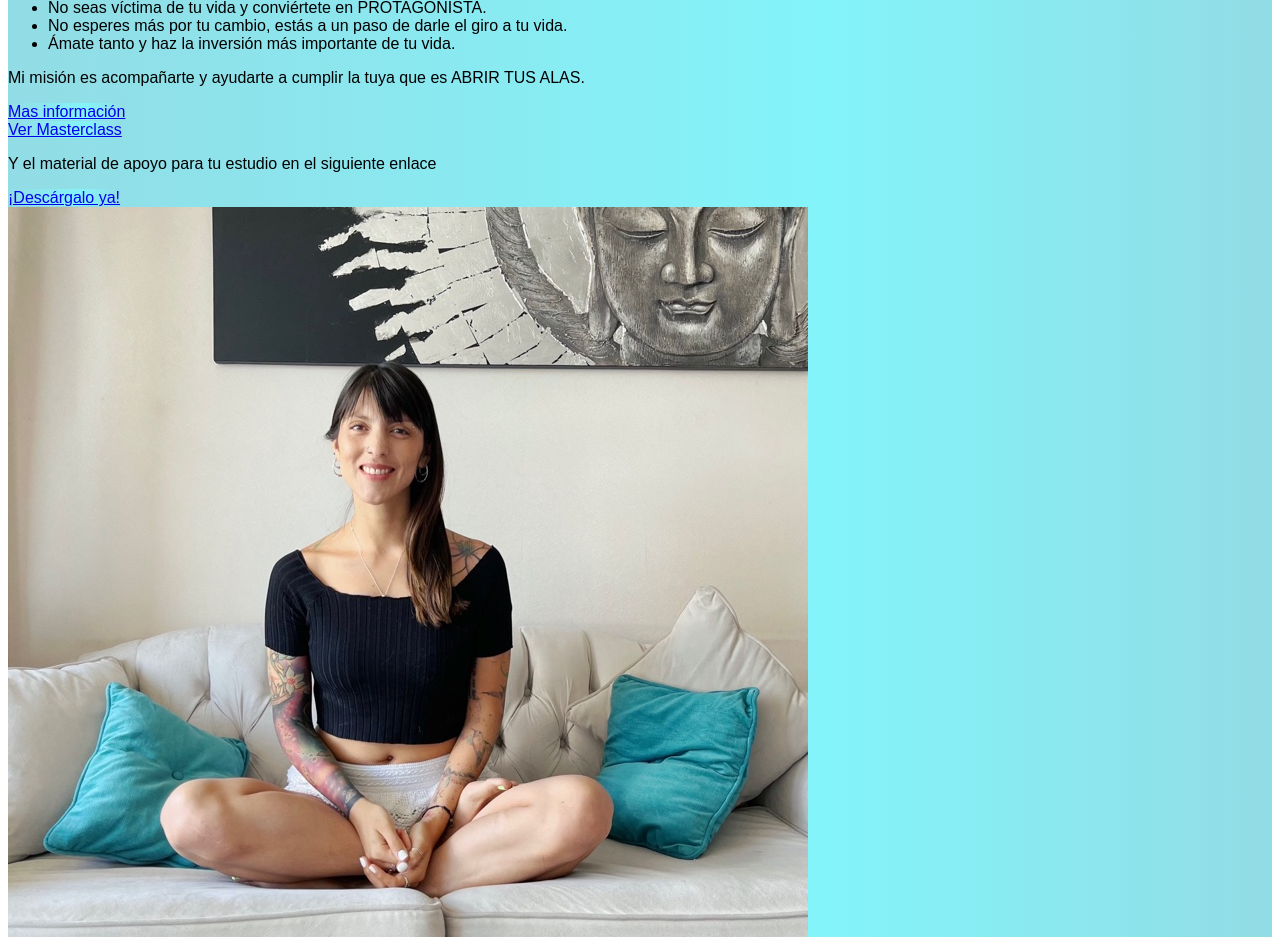
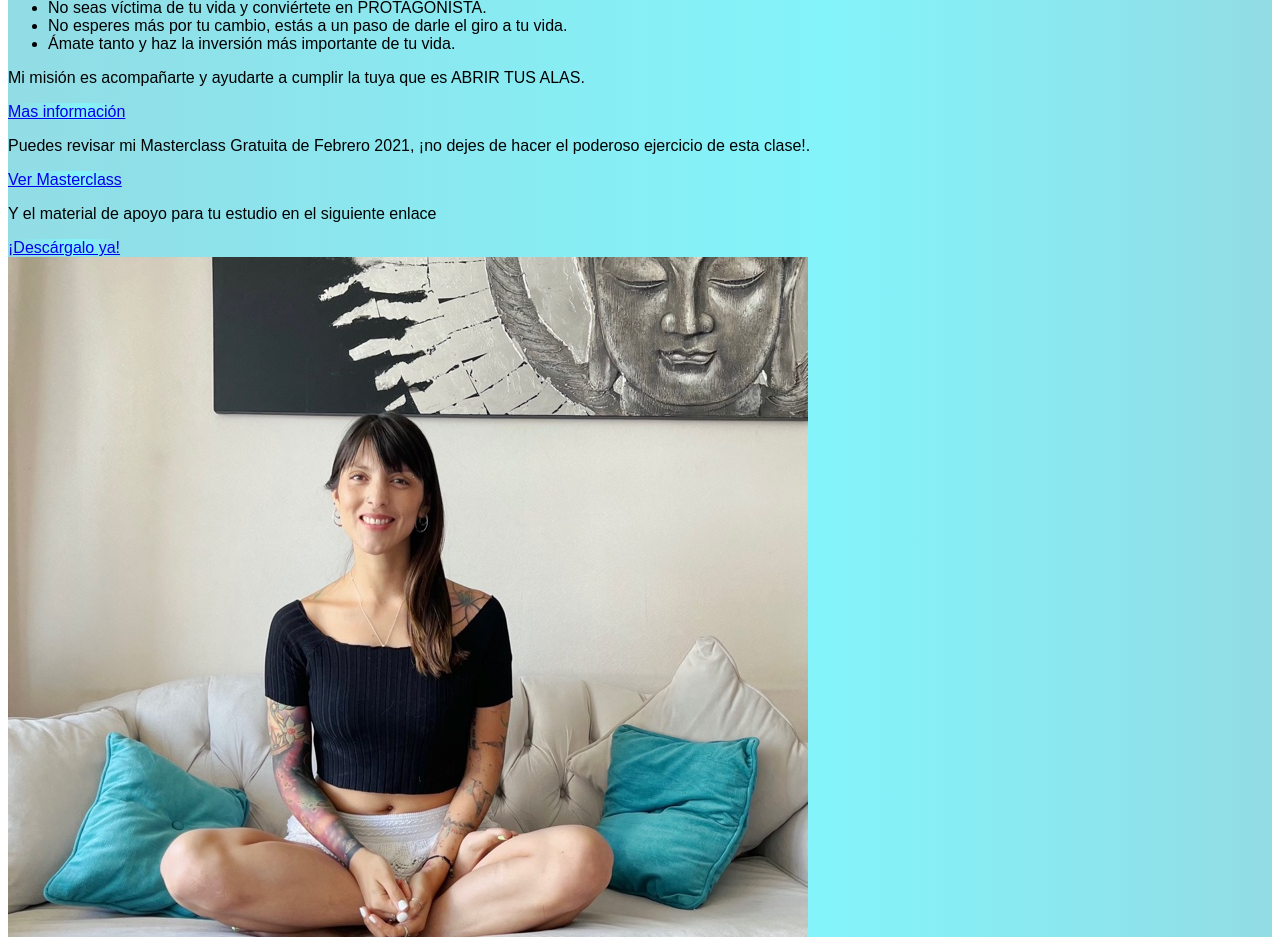
Before and after one commit to aotarola/cotarola, a Next.js app: page / in a window 1280 px wide. Shown: the part 2760-3697 px from the top of the page. Built offline with nearby package versions, Linux system fonts and the light colour scheme.

Commit message:
add description

```diff
--- a/pages/components/Services.tsx
+++ b/pages/components/Services.tsx
@@ -57,7 +57,7 @@ const Services: FunctionComponent = () => {
               <li>No esperes más por tu cambio, estás a un paso de darle el giro a tu vida. </li>
               <li>Ámate tanto y haz la inversión más importante de tu vida.</li>
             </ul>
-            <p className="text-primary-paragraph">
+            <p className="text-primary-paragraph mb-8">
               Mi misión es acompañarte y ayudarte a cumplir la tuya que es ABRIR TUS ALAS.
             </p>
             <a
@@ -66,7 +66,10 @@ const Services: FunctionComponent = () => {
             >
               Mas información
             </a>
-            <br />
+            <p className="text-primary-paragraph">
+                Puedes revisar mi Masterclass Gratuita de Febrero 2021, ¡no dejes de hacer el poderoso ejercicio de esta clase!.
+            </p>
+
               <a
                 href="https://youtu.be/nXvkmEO5gRM"
                 className="inline-block mx-auto lg:mx-0 hover:underline gradient text-button-500 font-bold rounded-full my-6 py-4 px-8 shadow-lg focus:outline-none focus:shadow-outline transform transition hover:scale-105 duration-300 ease-in-out mb-8"
```
